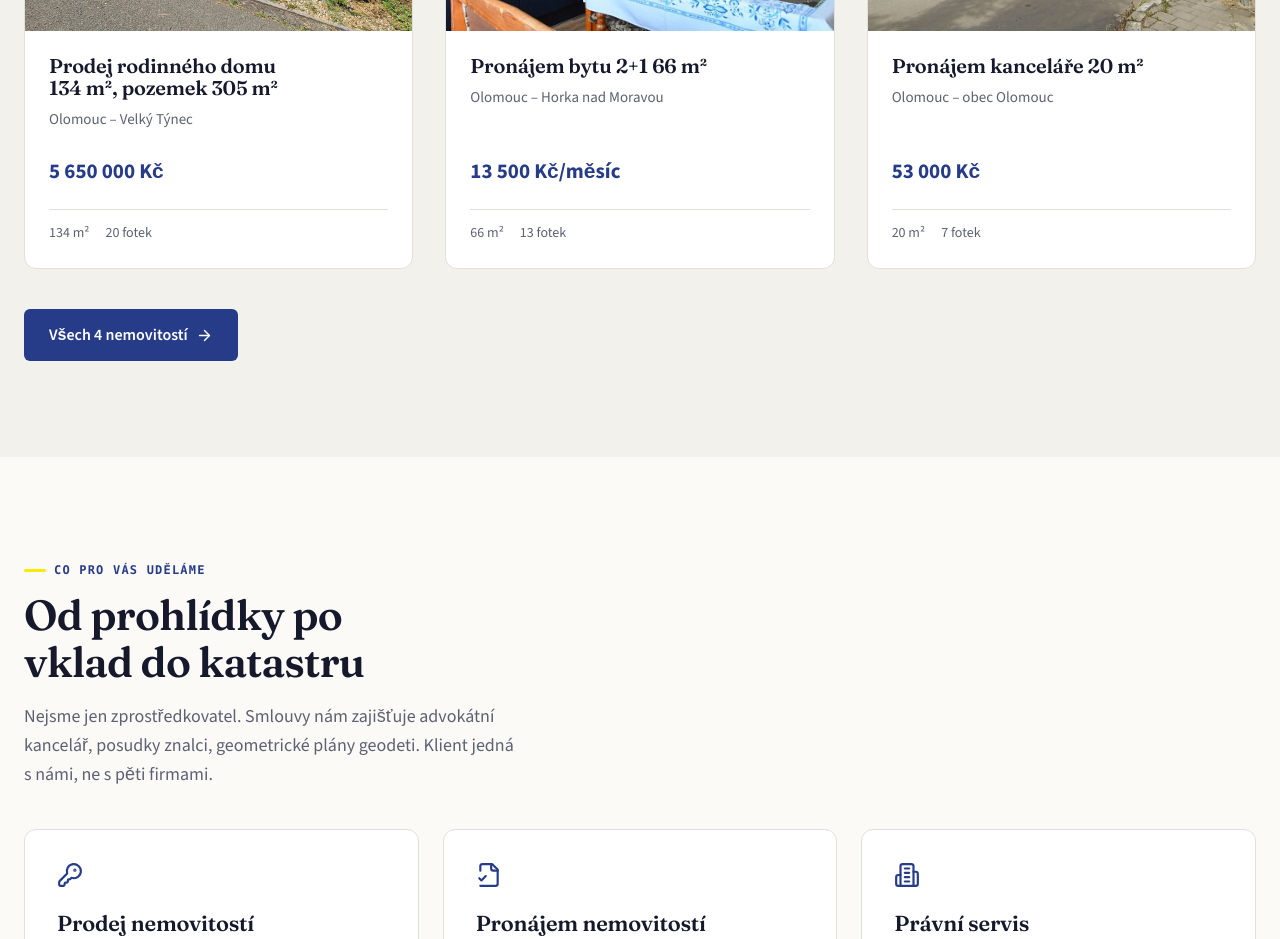
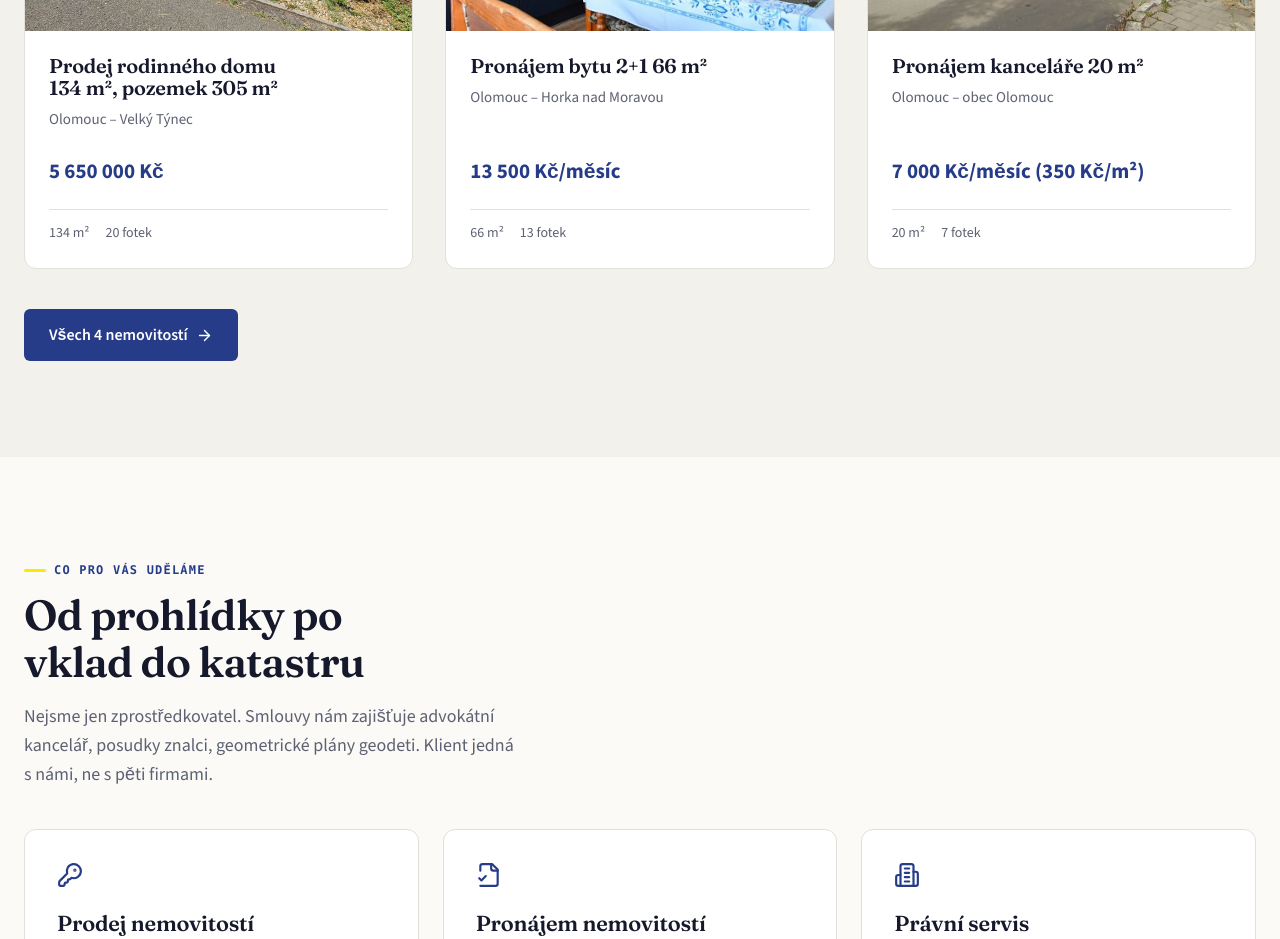
Before and after one commit to ivoskonarik-del/propozice-realfamily-next, a Next.js app: page / in a window 1280 px wide. Shown: the part 1560-2499 px from the top of the page. Built offline with nearby package versions, Linux system fonts and the light colour scheme.

Commit message:
Obnova nabidek 2026-10-22 07:35

```diff
--- a/src/app/data-nabidky.ts
+++ b/src/app/data-nabidky.ts
@@ -76,7 +76,7 @@ export const NABIDKY: Nabidka[] = [
     nazev: "Pronájem kanceláře 20 m²",
     adresa: "Holická, Olomouc",
     mesto: "Olomouc – obec Olomouc",
-    cena: "53 000 Kč",
+    cena: "7 000 Kč/měsíc (350 Kč/m²)",
     druh: "Komerční prostor",
     operace: "pronájem",
     plocha: "20 m²",
```
